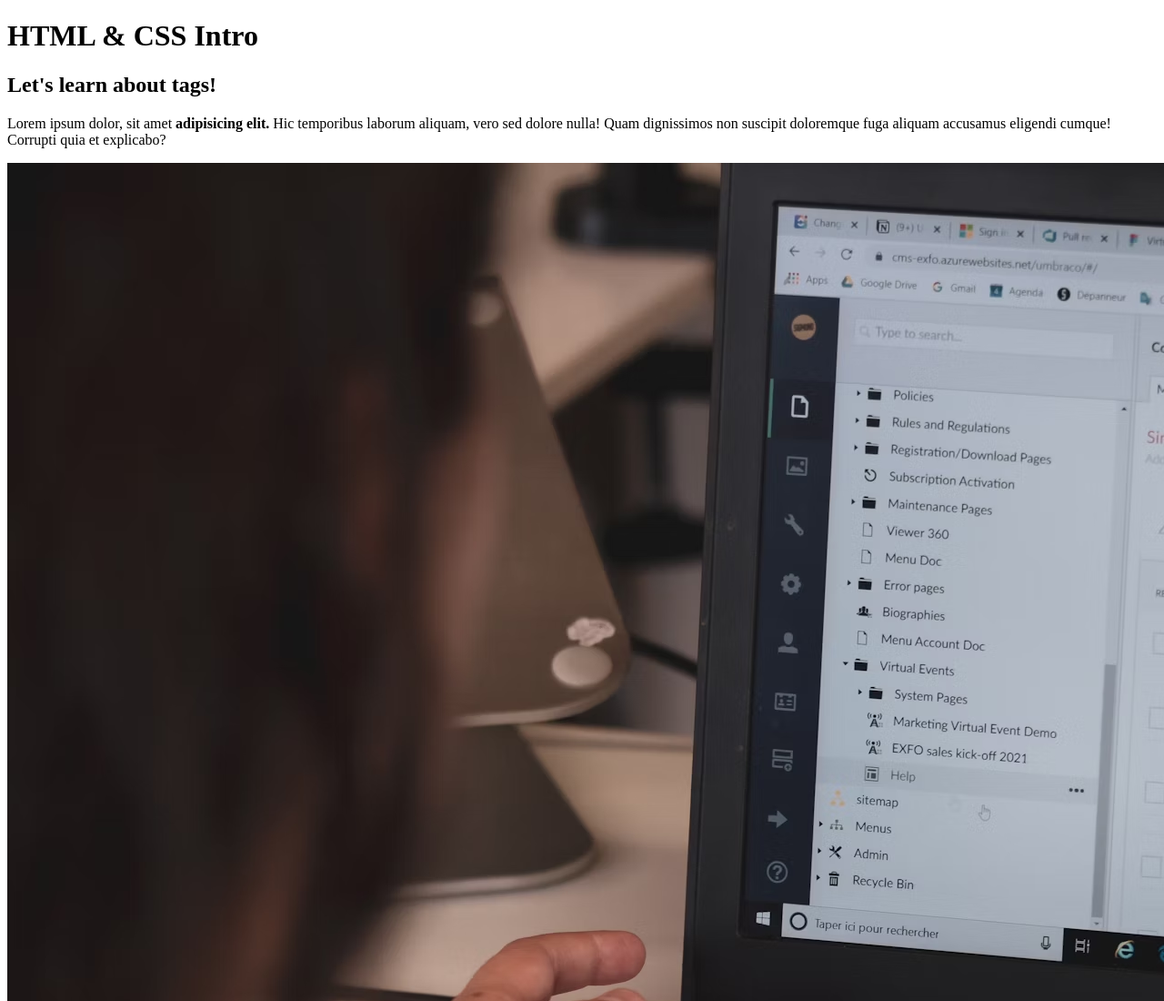
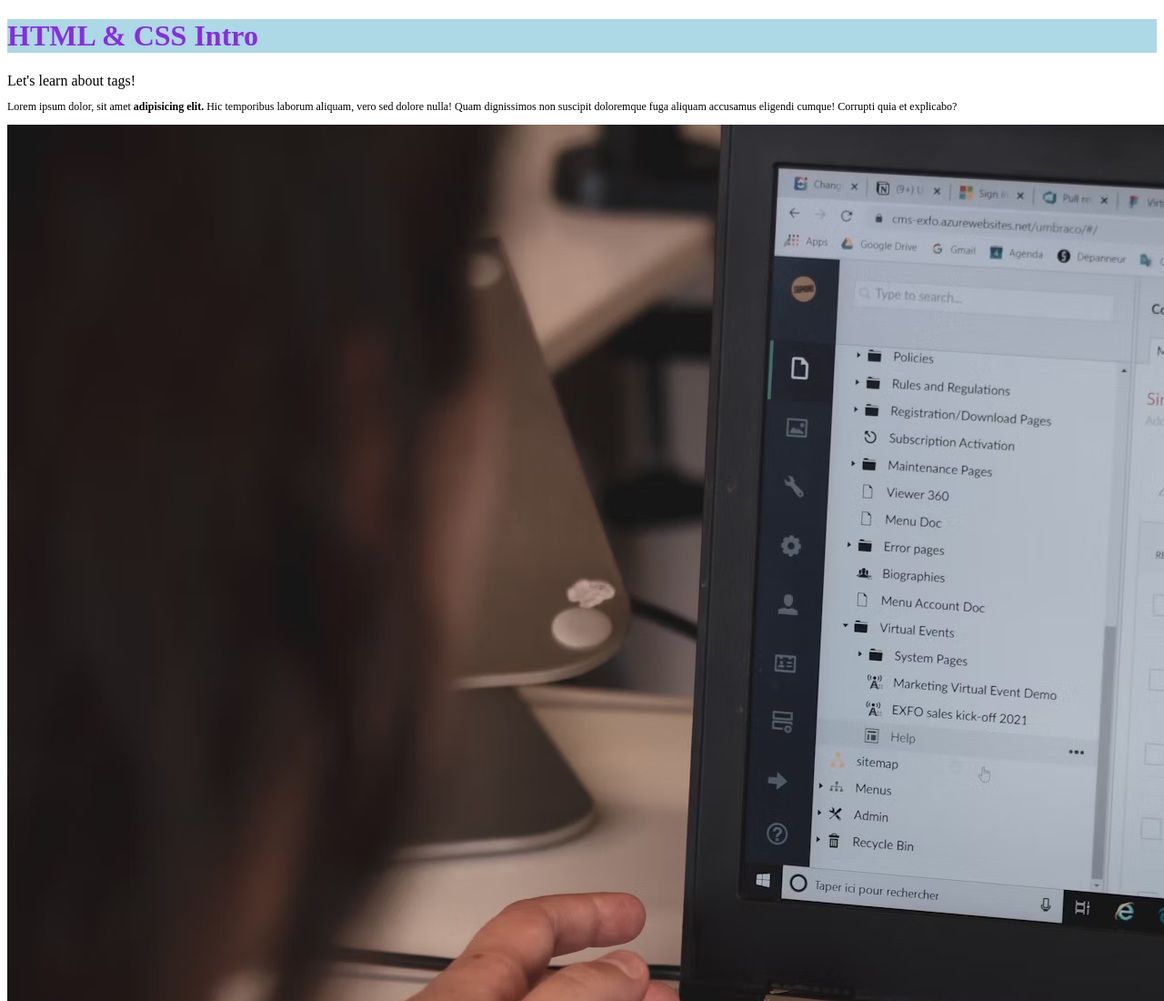
Before and after one commit to tiffanyv185/t1w1-into-to-webs, a plain HTML site: page Index.html in a window 1280 px wide. Shown: the top 1100 px of the page at 91% size. Drawn offline with Linux system fonts and the light colour scheme.

Commit message:
added comments, inline css and internal comments

```diff
--- a/Index.html
+++ b/Index.html
@@ -4,14 +4,16 @@
     <meta charset="UTF-8">
     <meta name="viewport" content="width=device-width, initial-scale=1.0">
     <title>Intro to Web</title>
+    <link rel="stylesheet" href="./styles.css">
 </head>
 <body>
 <header>
+    <!-- This is internal styling -->
     <h1>HTML & CSS Intro</h1>
-    <h2>Let's learn about tags!</h2>
+    <h2background-color: cornsilk;">Let's learn about tags!</h2>
 </header>
   <article>
-    <p>Lorem ipsum dolor, sit amet <strong>adipisicing elit.</strong>  Hic temporibus laborum aliquam, vero sed dolore nulla! Quam dignissimos non suscipit doloremque fuga aliquam accusamus eligendi cumque! Corrupti quia et explicabo?</p>
+    <p style="font-size: 12px;">Lorem ipsum dolor, sit amet <strong>adipisicing elit.</strong>  Hic temporibus laborum aliquam, vero sed dolore nulla! Quam dignissimos non suscipit doloremque fuga aliquam accusamus eligendi cumque! Corrupti quia et explicabo?</p>
     <img src="./Photo1.avif" alt="Image of laptop screen, picked from unsplash">
     <p>Lorem <em>ipsum dolor sit amet consectetur,</em> adipisicing elit. Officiis earum soluta dolorum. Sed accusamus sint numquam quaerat? Non odio veritatis, debitis animi aliquam ipsa itaque, vitae, doloremque similique fugiat possimus.</p>
   </article>
--- /dev/null
+++ b/styles.css
@@ -0,0 +1,4 @@
+h1{
+    color: blueviolet;
+    background-color: lightblue;
+}
```
